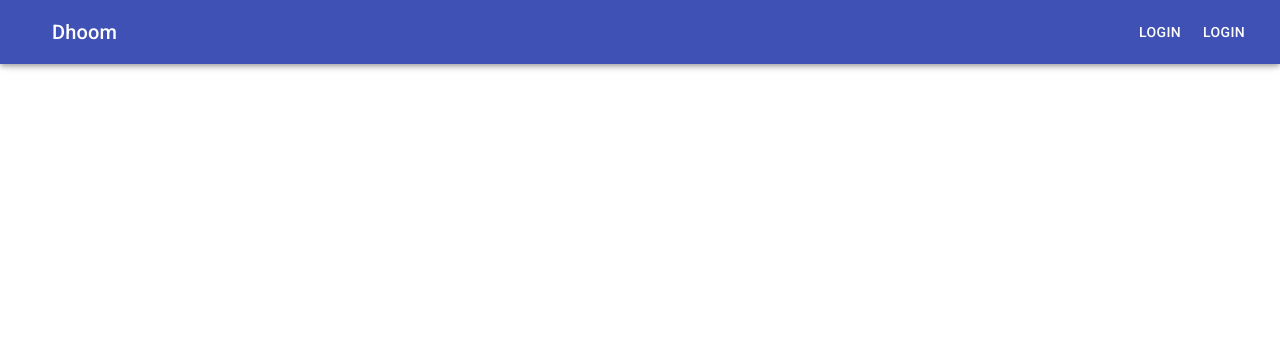
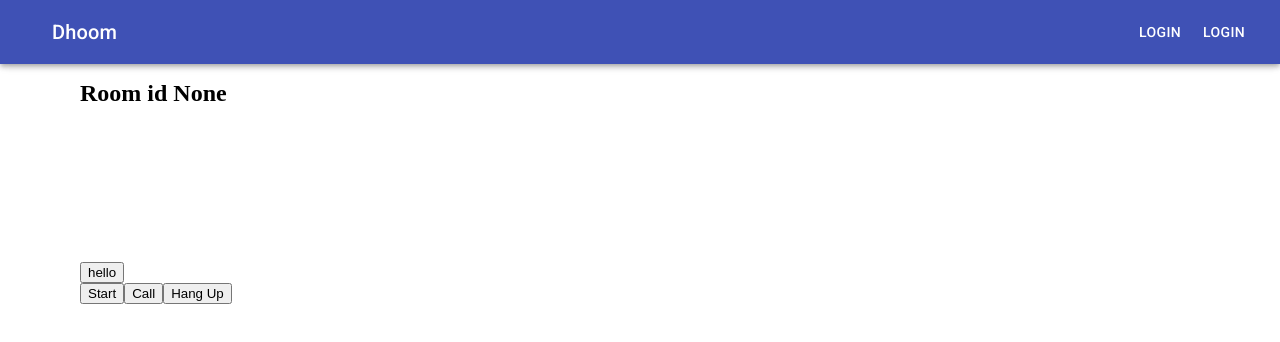
Before and after one commit to AbdulRashidReshamwala/hackjaipur, a React (Create React App) app: page /create in a window 1280 px wide. Shown: the top 342 px of the page. Built offline with nearby package versions, Linux system fonts and the light colour scheme.

Commit message:
added RTC peer and offer

```diff
--- a/src/Pages/Call/CallPage.jsx
+++ b/src/Pages/Call/CallPage.jsx
@@ -1,30 +1,27 @@
 import React, { useState } from "react";
-import adapter from "webrtc-adapter";
 
-const mediaStreamConstraints = {
-  video: true,
-};
 export default function CallPage() {
-  const getUserMedia = async () => {
-    try {
-      let ms = await navigator.mediaDevices.getUserMedia(
-        mediaStreamConstraints
-      );
-      document.querySelector("#my-stream").srcObject = ms;
-    } catch {
-      alert("No media Devices Found");
-    }
-  };
-  return (
-    <div>
-      <button onClick={getUserMedia}>hello</button>
-      <video id="my-stream" autoPlay playsInline></video>
-      <video id="remoteVideo" autoPlay playsInline></video>
-      <div>
-        <button id="startButton">Start</button>
-        <button id="callButton">Call</button>
-        <button id="hangupButton">Hang Up</button>
-      </div>
-    </div>
-  );
+  return <div>hello</div>;
+  //   const getUserMedia = async () => {
+  //     try {
+  //       let ms = await navigator.mediaDevices.getUserMedia(
+  //         mediaStreamConstraints
+  //       );
+  //       document.querySelector("#my-stream").srcObject = ms;
+  //     } catch {
+  //       alert("No media Devices Found");
+  //     }
+  //   };
+  //   return (
+  //     <div>
+  //       <button onClick={getUserMedia}>hello</button>
+  //       <video id="my-stream" autoPlay playsInline></video>
+  //       <video id="remoteVideo" autoPlay playsInline></video>
+  //       <div>
+  //         <button id="startButton">Start</button>
+  //         <button id="callButton">Call</button>
+  //         <button id="hangupButton">Hang Up</button>
+  //       </div>
+  //     </div>
+  //   );
 }
--- a/src/Pages/Create/CreatePage.jsx
+++ b/src/Pages/Create/CreatePage.jsx
@@ -1,5 +1,63 @@
-import React from "react";
+import React, { useState, useEffect } from "react";
+import db from "../../utils/firebase";
+import adapter from "webrtc-adapter";
+import configuration from "../../utils/webRTCconfig";
+
+const mediaStreamConstraints = {
+  video: true,
+};
 
 export default function CreatePage() {
-  return <div>create</div>;
+  const [roomId, setRoomId] = useState();
+  const [peerConnection, setPeerConnection] = useState();
+
+  useEffect(() => {
+    let c = new RTCPeerConnection(configuration);
+    console.log(c);
+    setPeerConnection(c);
+  }, []);
+
+  const getUserMedia = async () => {
+    try {
+      let ms = await navigator.mediaDevices.getUserMedia(
+        mediaStreamConstraints
+      );
+      document.querySelector("#my-stream").srcObject = ms;
+    } catch {
+      alert("No media Devices Found");
+    }
+  };
+
+  const createOffer = async () => {
+    // registerPeerConnectionListeners();
+
+    const offer = await peerConnection.createOffer();
+    console.log(offer);
+
+    await peerConnection.setLocalDescription(offer);
+
+    const roomWithOffer = {
+      offer: {
+        type: offer.type,
+        sdp: offer.sdp,
+      },
+    };
+    const roomRef = await db.collection("rooms").add(roomWithOffer);
+    setRoomId(roomRef.id);
+  };
+  return (
+    <div style={{ margin: "5rem" }}>
+      <h2>Room id {roomId ? roomId : "None"}</h2>
+      <button onClick={getUserMedia}>hello</button>
+      <video id="my-stream" autoPlay playsInline></video>
+      <video id="remoteVideo" autoPlay playsInline></video>
+      <div>
+        <button id="startButton" onClick={createOffer}>
+          Start
+        </button>
+        <button id="callButton">Call</button>
+        <button id="hangupButton">Hang Up</button>
+      </div>
+    </div>
+  );
 }
--- a/src/utils/firebase.js
+++ b/src/utils/firebase.js
@@ -1,5 +1,6 @@
 import * as firebase from "firebase/app";
 import "firebase/firestore";
+import "firebase/analytics";
 
 const firebaseConfig = {
   apiKey: "AIzaSyAfGZjND6kgA3Sx7G9OYhnLRFdwjeeWXPc",
@@ -14,4 +15,5 @@ const firebaseConfig = {
 
 firebase.initializeApp(firebaseConfig);
 const db = firebase.firestore();
+firebase.analytics();
 export default db;
--- /dev/null
+++ b/src/utils/webRTCconfig.js
@@ -0,0 +1,8 @@
+export default {
+  iceServers: [
+    {
+      urls: ["stun:stun1.l.google.com:19302", "stun:stun2.l.google.com:19302"],
+    },
+  ],
+  iceCandidatePoolSize: 10,
+};
```
